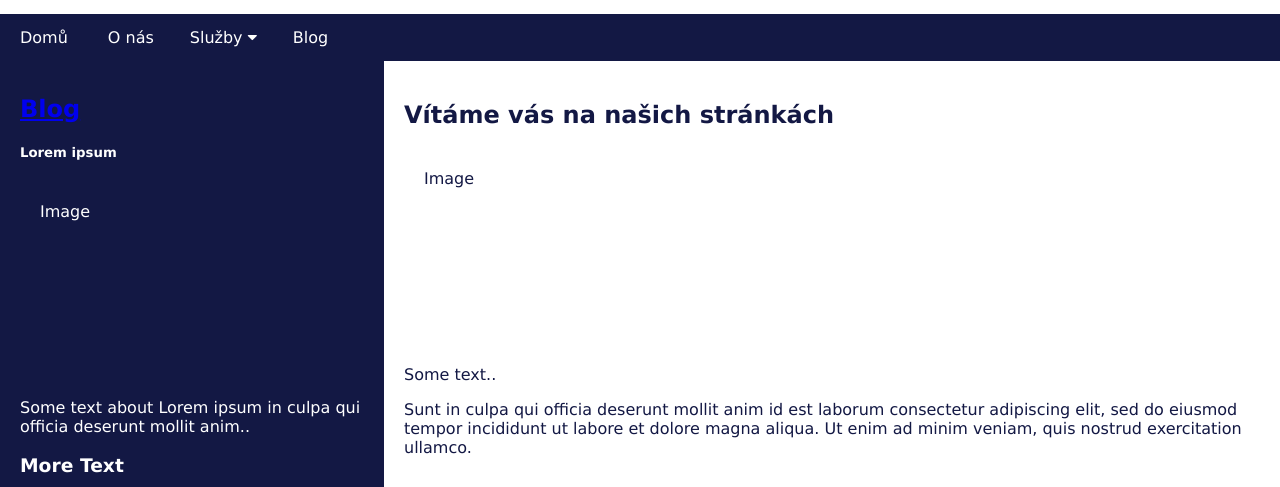
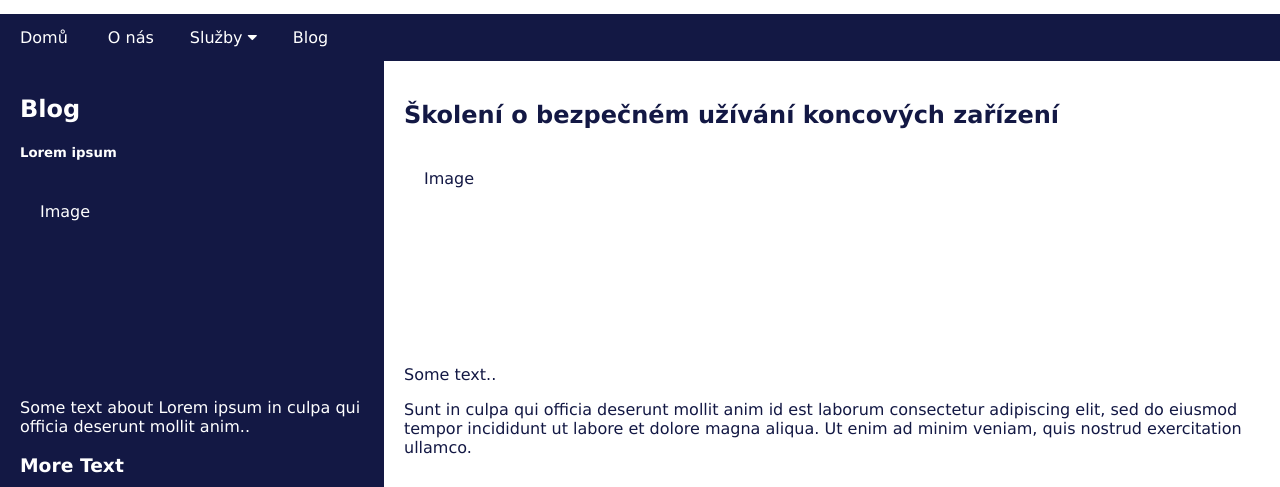
Before and after one commit to chocomys/cyberone, a plain HTML site: page skoleni.html in a window 1280 px wide. Shown: the part 313-800 px from the top of the page. Drawn offline with Linux system fonts and the light colour scheme.

Commit message:
Update skoleni.html

```diff
--- a/skoleni.html
+++ b/skoleni.html
@@ -32,7 +32,7 @@
     </div>
     <div class="row">
         <div class="side">
-            <a href="blog.html"> <h2>Blog</h2></a>
+            <h2>Blog</h2></a>
             <h5>Lorem ipsum</h5>
             <div class="fakeimg" style="height:200px;">Image</div>
             <p>Some text about Lorem ipsum in culpa qui officia deserunt mollit anim..</p>
@@ -43,7 +43,7 @@
             <div class="fakeimg" style="height:60px;">Image</div>
         </div>
         <div class="main">
-            <h2>Vítáme vás na našich stránkách</h2>
+            <h2>Školení o bezpečném užívání koncových zařízení</h2>
             <div class="fakeimg" style="height:200px;">Image</div>
             <p>Some text..</p>
             <p>Sunt in culpa qui officia deserunt mollit anim id est laborum consectetur adipiscing elit, sed do eiusmod
```
